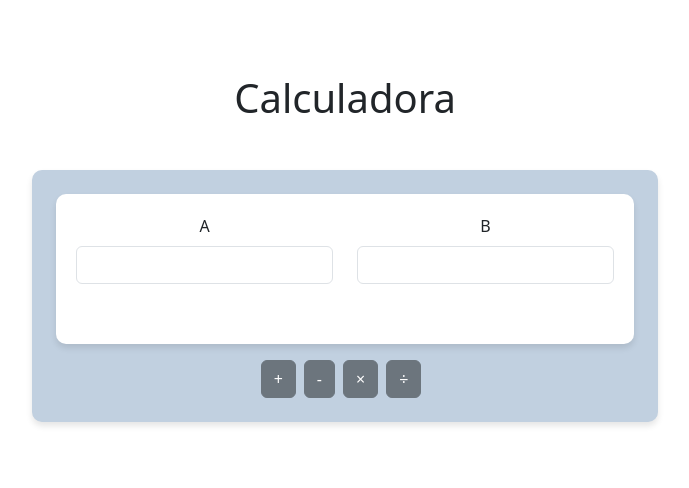
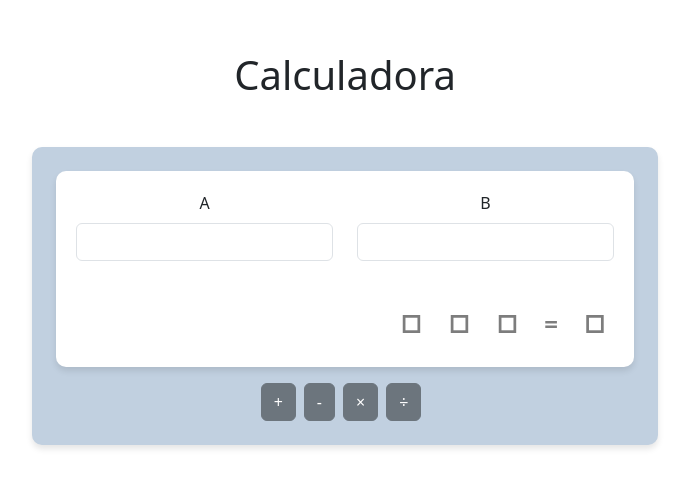
Before and after one commit to Avertcoiin/Ej_React_DSM_AVertiz, a React (Vite) app in the folder mi-calculadora/: page / in a window 1280 px wide. Shown: the part 176-664 px from the top of the page, without its empty margins (295-984 px from the left). Built offline with nearby package versions, Linux system fonts and the light colour scheme.

Commit message:
Versión 2. Mejora en la muestra de resultados

```diff
--- a/mi-calculadora/src/components/resultado/Resultado.jsx
+++ b/mi-calculadora/src/components/resultado/Resultado.jsx
@@ -1,10 +1,12 @@
+// src/components/resultado/Resultado.jsx
 import React from 'react';
 import './Resultado.css';
 
 function Resultado({ a, b, operacion }) {
-  if (a === '' || b === '' || operacion === null) return null; // Si A, B o operación están vacíos, no mostrar nada.
+  let resultado;
 
-  let resultado;
+  // Realiza el cálculo dependiendo de la operación
+  if (a !== '' && b !== '' && operacion !== null) {
     switch (operacion) {
       case "+":
         resultado = a + b;
@@ -19,16 +21,26 @@ function Resultado({ a, b, operacion }) {
         resultado = b !== 0 ? a / b : "Error";
         break;
       default:
-      return null;
+        resultado = null;
+    }
   }
 
   return (
-    <div className="resultado-texto">
-      {a && <span className="valor">{a}</span>}
-      {operacion && <span className="operacion">{operacion}</span>}
-      {b && <span className="valor">{b}</span>}
+    <div className="resultado-texto d-flex justify-content-end">
+      {/* Si falta A, mostrar un cuadro */}
+      <span className="valor">{a !== '' ? a : '□'}</span>
+
+      {/* Si falta operación, mostrar un cuadro */}
+      <span className="operacion">{operacion || '□'}</span>
+
+      {/* Si falta B, mostrar un cuadro */}
+      <span className="valor">{b !== '' ? b : '□'}</span>
+
+      {/* Mostrar el igual, pero si el resultado está vacío, también mostrar un cuadro */}
       <span className="igual">=</span>
-      {resultado !== undefined && <span className="resultado">{resultado}</span>}
+
+      {/* Si falta resultado, mostrar un cuadro */}
+      <span className="resultado">{resultado !== undefined ? resultado : '□'}</span>
     </div>
   );
 }
```
Lines whose indentation alone changed are shown as unchanged.
